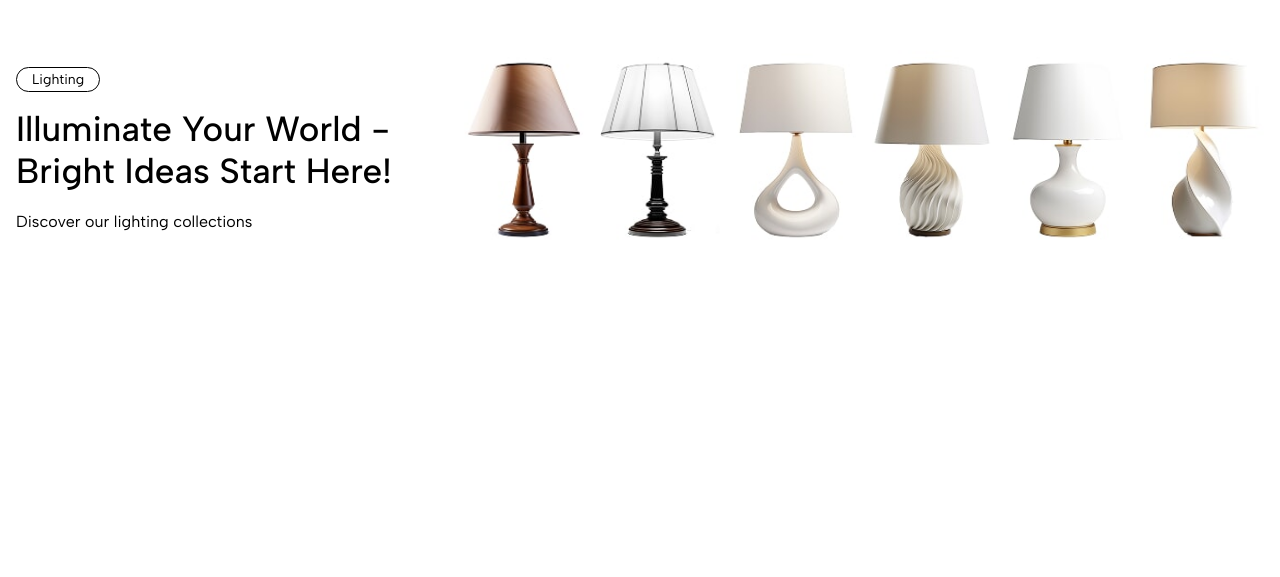
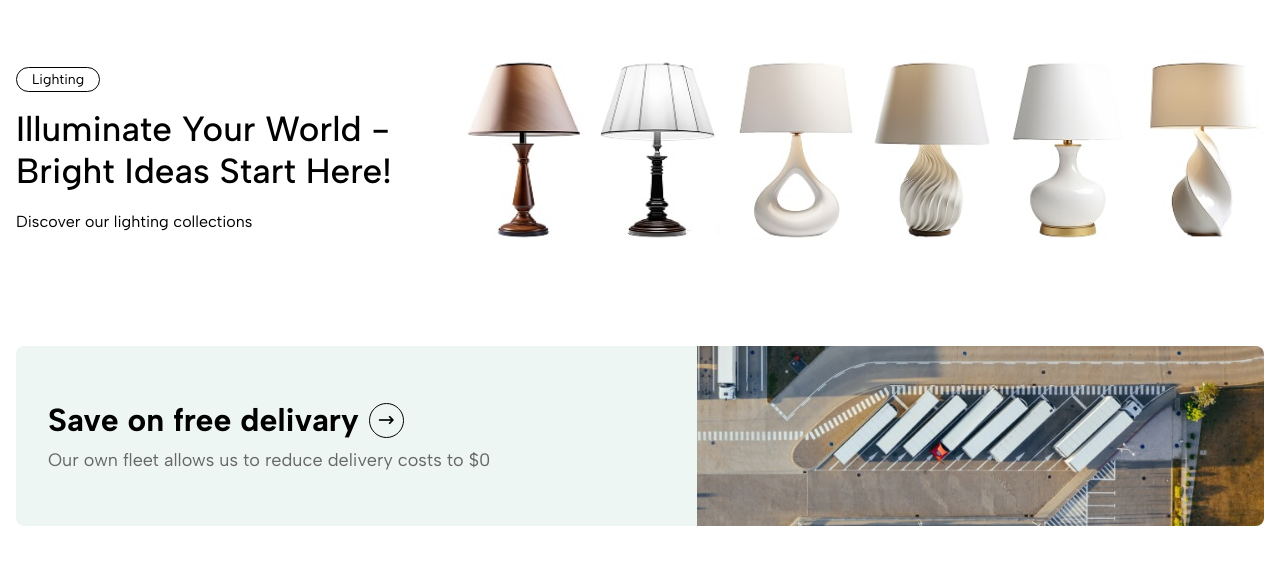
Before and after one commit to mohamedelkashef15/Cozy-corner, a plain HTML site: page index.html in a window 1280 px wide. Shown: the part 2636-3213 px from the top of the page. Drawn offline with nearby package versions, Linux system fonts and the light colour scheme.

Commit message:
update delivery section

```diff
--- a/index.html
+++ b/index.html
@@ -200,10 +200,10 @@
           <div class="section-header">
             <h2>Latest Products</h2>
             <div class="products-arrows">
-              <button class="products-prev">
+              <button class="products-prev btn-arrow">
                 <i class="fa-solid fa-arrow-left-long"></i>
               </button>
-              <button class="products-next">
+              <button class="products-next btn-arrow">
                 <i class="fa-solid fa-arrow-right-long"></i>
               </button>
             </div>
@@ -469,6 +469,26 @@
         </div>
       </section>
       <!-- Collection End -->
+      <!-- Delivery Start -->
+      <section id="delivery">
+        <div class="container">
+          <div class="delivery-banner">
+            <div class="delivery-content">
+              <div class="delivery-top">
+                <h2>Save on free delivary</h2>
+                <button class="btn-arrow">
+                  <i class="fa-solid fa-arrow-right-long"></i>
+                </button>
+              </div>
+              <p>Our own fleet allows us to reduce delivery costs to $0</p>
+            </div>
+            <div class="delivery-image">
+              <img src="./images/delivary-banner.jpg" alt="Delivery Trucks" />
+            </div>
+          </div>
+        </div>
+      </section>
+      <!-- Delivery End -->
     </main>
 
     <!-- Main End -->
--- a/style.css
+++ b/style.css
@@ -51,6 +51,21 @@ a {
 .btn:hover {
   background: var(--white);
   color: var(--green);
+}
+
+.btn-arrow {
+  width: 35px;
+  height: 35px;
+  border-radius: 50%;
+  border: 1px solid #000;
+  background: transparent;
+  cursor: pointer;
+  margin-right: 5px;
+}
+
+.btn-arrow:hover {
+  color: var(--green);
+  border-color: var(--green);
 }
 
 .dark-content {
@@ -268,7 +283,8 @@ a {
 #offers,
 #products,
 #inspiration,
-#collections {
+#collections,
+#delivery {
   padding: 3rem 0;
 }
 
@@ -352,21 +368,6 @@ a {
 #products .section-header {
   display: flex;
   justify-content: space-between;
-}
-
-.products-arrows button {
-  width: 40px;
-  height: 40px;
-  border-radius: 50%;
-  border: 1px solid #000;
-  background: transparent;
-  cursor: pointer;
-  margin-right: 5px;
-}
-
-.products-arrows button:hover {
-  color: var(--green);
-  border-color: var(--green);
 }
 
 .product-img {
@@ -528,5 +529,45 @@ a {
   transform: translateY(-10px);
 }
 /* Collections End */
+/* Delivery Start */
+.delivery-banner {
+  display: grid;
+  grid-template-columns: 1.2fr 1fr;
+  border-radius: 8px;
+  overflow: hidden;
+}
+
+.delivery-banner .delivery-content {
+  background-color: var(--light-green);
+  padding: 1.5rem 2rem;
+  display: flex;
+  flex-direction: column;
+  justify-content: center;
+}
+
+.delivery-banner .delivery-content .delivery-top {
+  display: flex;
+  align-items: center;
+  margin-bottom: 10px;
+}
+
+.delivery-banner .delivery-content h2 {
+  font-size: 32px;
+  margin-right: 10px;
+}
+
+.delivery-banner .delivery-content p {
+  font-size: 18px;
+  color: var(--light-gray);
+}
+
+.delivery-image img {
+  width: 100%;
+  height: 180px;
+  object-fit: cover;
+  display: block;
+}
+
+/* Delivery End */
 
 /* Main End */
```
Also changed, not shown: images/delivary-banner.jpg (added).
